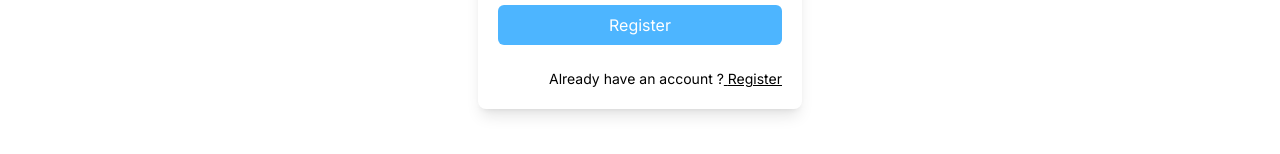
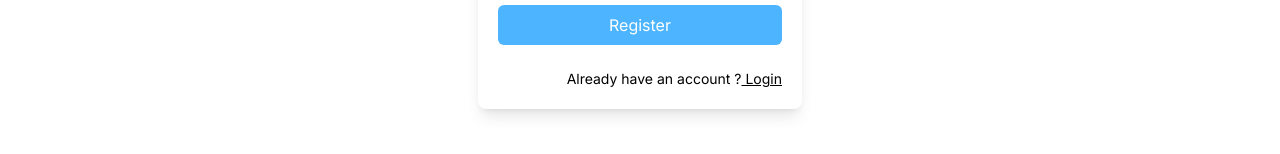
Before and after one commit to jordiroca94/Divebook, a Next.js app: page /register in a window 1280 px wide. Shown: the part 532-686 px from the top of the page. Built offline with nearby package versions, Linux system fonts and the light colour scheme; no server answers.

Commit message:
fix: login sucess

```diff
--- a/src/components/RegisterForm.tsx
+++ b/src/components/RegisterForm.tsx
@@ -147,7 +147,7 @@ const RegisterForm = () => {
               ? "Registration done sucessfully"
               : "Already have an account ?"}
 
-            <span className="underline"> {success ? "Login" : "Register"}</span>
+            <span className="underline"> Login</span>
           </Link>
         </form>
       </div>
```
